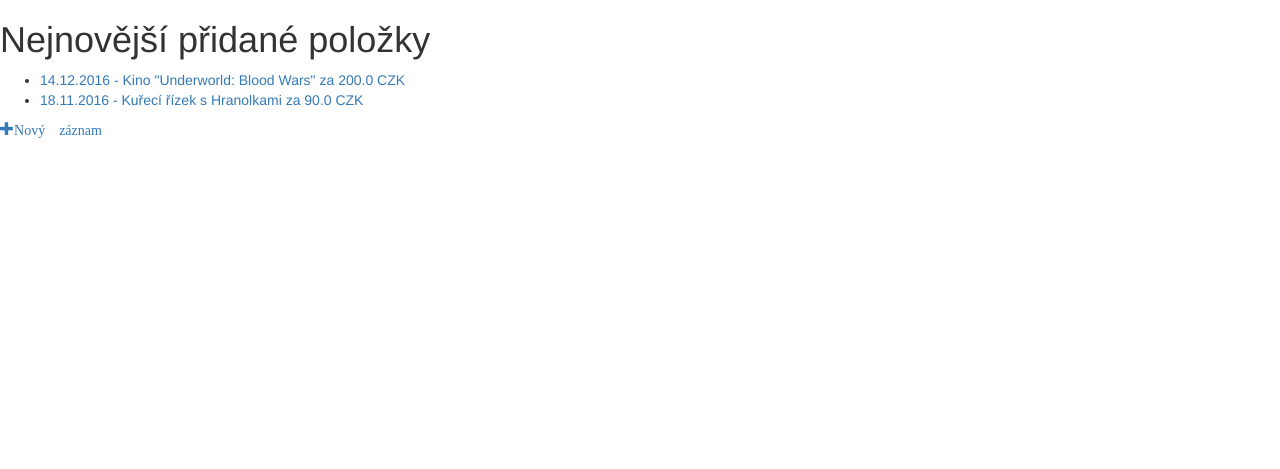
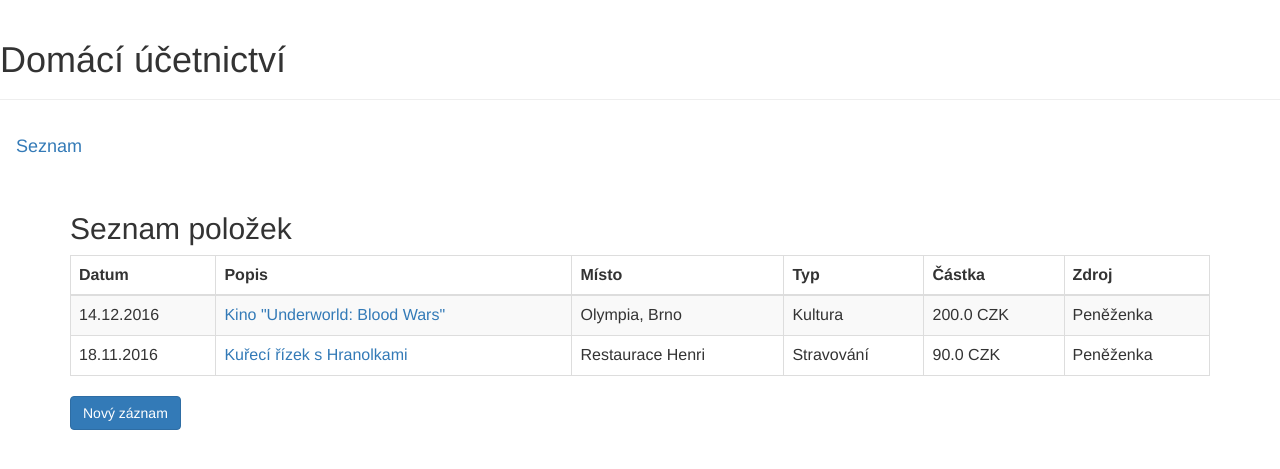
Before and after one commit to Podbi/accounting, a Django app: page /reports/ in a window 1280 px wide. Shown: the top 469 px of the page. Run offline with Django 3.2, Linux system fonts and the light colour scheme; data comes from the database, SQL or seed files in the repository; some libraries are stand-ins or nearby versions.

Commit message:
accounting: basic layout and table styles

```diff
--- a/reports/templates/reports/index.html
+++ b/reports/templates/reports/index.html
@@ -1,19 +1,42 @@
-{% load static %}
+{% extends 'reports/layout.html' %}
 
-<link rel="stylesheet" type="text/css" href="{% static 'reports/style.css'%}" />
-
-<h1>Nejnovější přidané položky</h1>
-{% if latest_record_list %}
-    <ul>
-    {% for record in latest_record_list %}
-        <li><a href="{% url 'record:edit' record.id %}">{{ record }}</a></li>
+{% block content %}
+    <h2>Seznam položek</h2>
+    {% if all_records_list %}
+        <table class="table table-bordered table-striped">
+            <thead>
+                <tr>
+                    <th>Datum</th>
+                    <th>Popis</th>
+                    <th>Místo</th>
+                    <th>Typ</th>
+                    <th>Částka</th>
+                    <th>Zdroj</th>
+                </tr>
+            </thead>
+            <tbody>
+                {% for record in all_records_list %}
+                    <tr>
+                        <td>{{ record.date|date:"d.m.Y" }}</td>
+                        <td>
+                            <a href="{% url 'record:edit' record.id %}">
+                                {{ record.description }}
+                            </a>
+                        </td>
+                        <td>{{ record.place }}</td>
+                        <td>{{ record.type }}</td>
+                        <td>{{ record.money }} {{ record.currency }}</td>
+                        <td>{{ record.source }}</td>
+                    </tr>
                 {% endfor %}
-    </ul>
+            </tbody>
+        </table>
     {% else %}
         <p>Žádné položky ještě nebyly přidány.</p>
     {% endif %}
     <div>
-    <a href="{% url 'record:create' %}" class="top-menu">
-        <span class="glyphicon glyphicon-plus">Nový záznam</span>
+        <a href="{% url 'record:create' %}" class="btn btn-primary">
+            <span>Nový záznam</span>
         </a>
     </div>
+{% endblock %}
--- /dev/null
+++ b/reports/templates/reports/layout.html
@@ -0,0 +1,23 @@
+{% load static %}
+<html>
+    <head>
+        <title>Domácní účetnictví</title>
+        <link rel="stylesheet" type="text/css" href="{% static 'reports/style.css'%}" />
+    </head>
+    <body>
+        <div class="page-header">
+            <h1>Domácí účetnictví</h1>
+        </div>
+        <nav class="navbar navbar-light bg-faded">
+          <a class="navbar-brand" href="{% url 'record:index' %}">Seznam</a>
+        </nav>
+        <div class="content container">
+            <div class="row">
+                <div class="col-md-12">
+                    {% block content %}
+                    {% endblock %}
+                </div>
+            </div>
+        </div>
+    </body>
+</html>
--- a/reports/templates/reports/new.html
+++ b/reports/templates/reports/new.html
@@ -1,3 +1,6 @@
+{% extends 'reports/layout.html' %}
+
+{% block content %}
     <h2>Nový záznam</h2>
     {% if error_message %}
         <p><strong>{{ error_message }}</strong></p>
@@ -5,8 +8,9 @@
 
     <form method="post">
         {% csrf_token %}
-    <table>
+        <table class="table">
             {{ form.as_table }}
         </table>
         <input type="submit" value="Save" />
     </form>
+{% endblock %}
--- a/reports/templates/reports/record.html
+++ b/reports/templates/reports/record.html
@@ -1,3 +1,6 @@
+{% extends 'reports/layout.html' %}
+
+{% block content %}
     <h2>Záznam {{ record }}</h2>
     {% if error_message %}
         <p><strong>{{ error_message }}</strong></p>
@@ -5,8 +8,9 @@
 
     <form method="post">
         {% csrf_token %}
-    <table>
+        <table class="table">
             {{ form.as_table }}
         </table>
         <input type="submit" value="Save" />
     </form>
+{% endblock %}
--- a/reports/views.py
+++ b/reports/views.py
@@ -8,10 +8,10 @@ from .forms import RecordForm
 
 class IndexView(generic.ListView):
     template_name = 'reports/index.html'
-    context_object_name = 'latest_record_list'
+    context_object_name = 'all_records_list'
 
     def get_queryset(self):
-        return Record.objects.order_by('-date')[:5]
+        return Record.objects.order_by('-date')
 
 class RecordView:
     def edit(request, pk):
```
Lines whose indentation alone changed are shown as unchanged.
